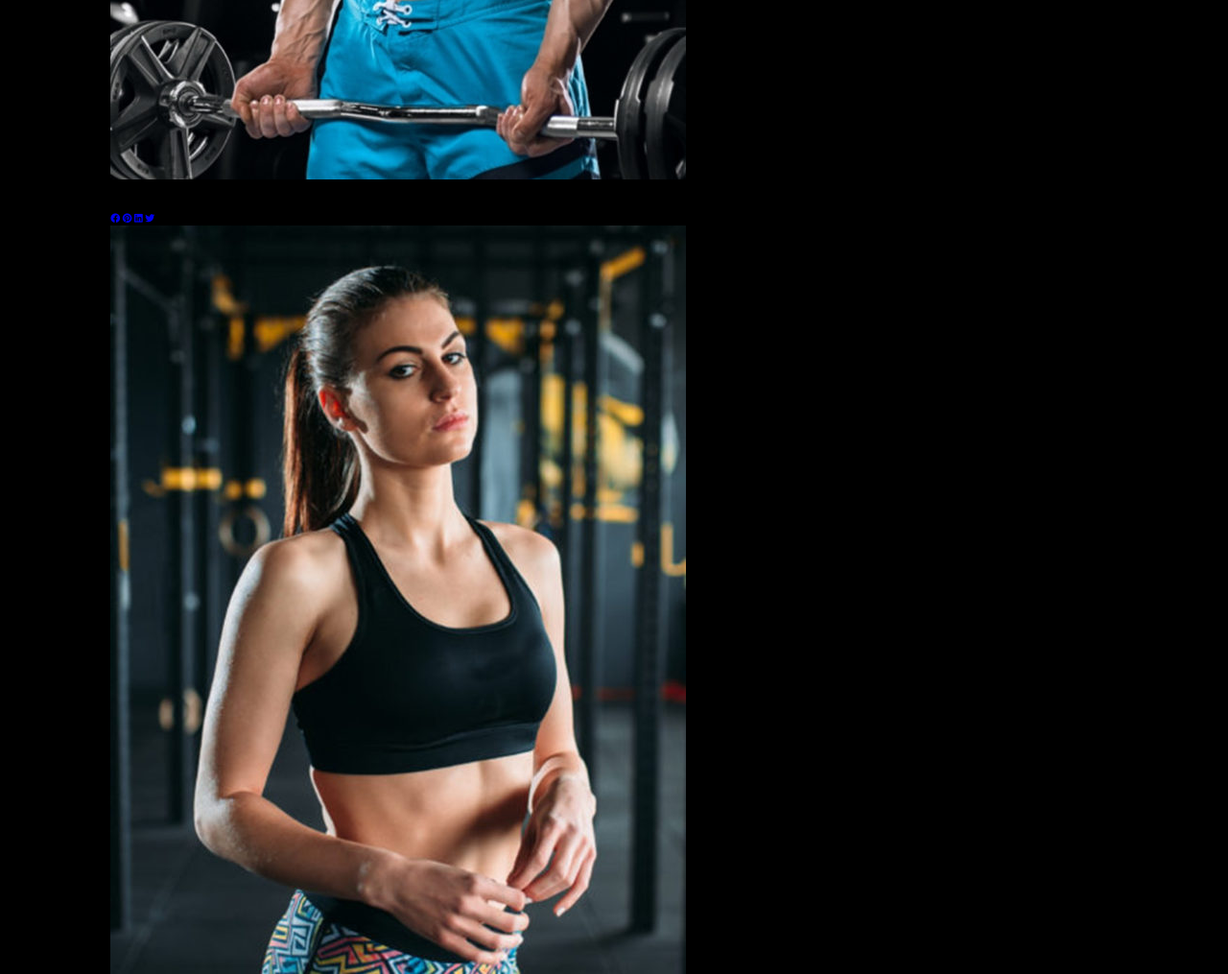
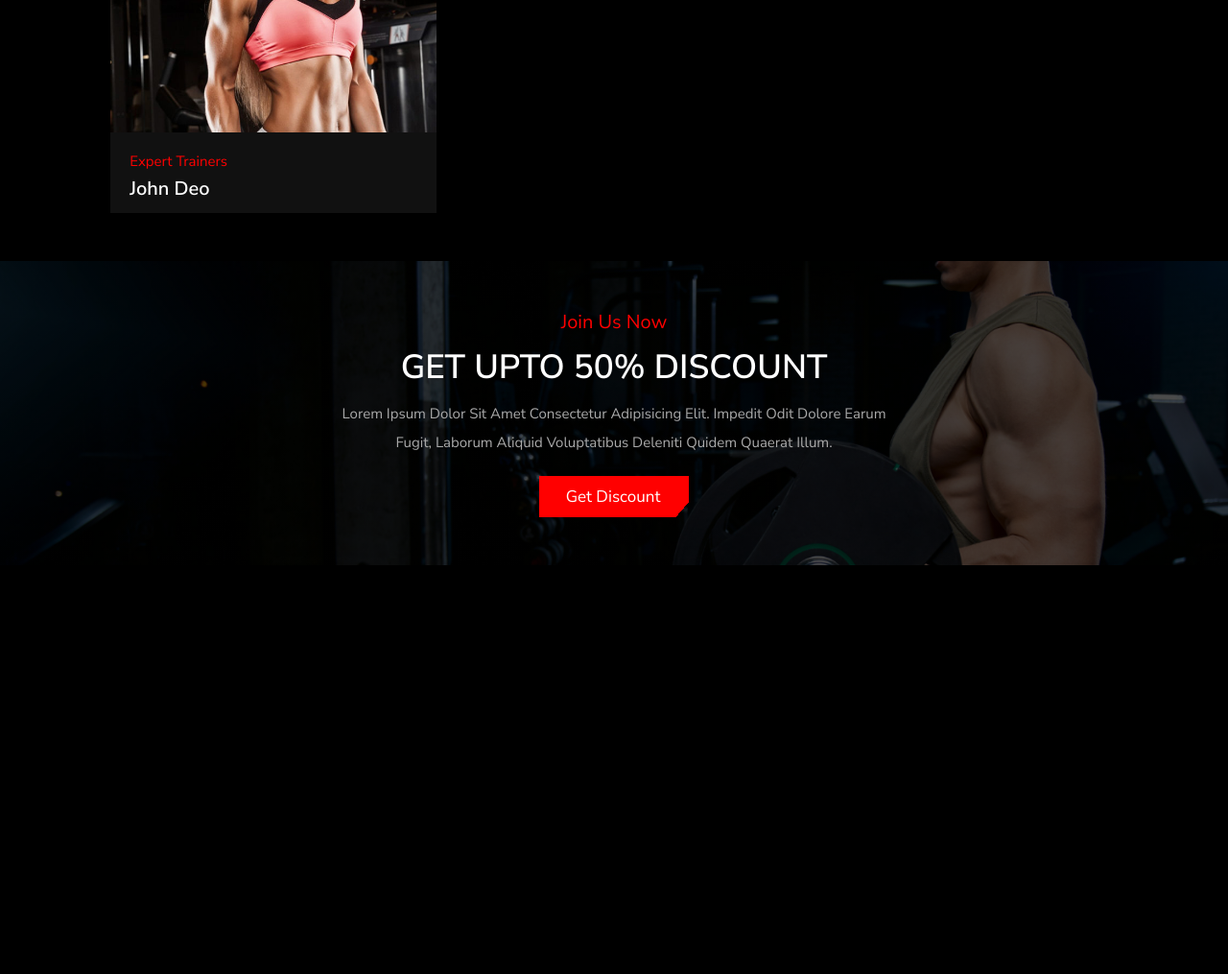
Before and after one commit to YannKamche/Fitness-Website, a plain HTML site: page index.html in a window 1280 px wide. Shown: the part 3440-4455 px from the top of the page at 96% size. After the commit the page ends 4157 px from the top, so only its background shows below. Drawn offline with nearby package versions, Linux system fonts and the light colour scheme.

Commit message:
finished syling the trainers and banner sections

```diff
--- a/css/styles.scss
+++ b/css/styles.scss
@@ -55,7 +55,7 @@ section {
     padding: 5rem 9%;
 }
 
-/** feature title style **/
+/** All sections title style **/
 .heading {
     text-align: center;
     margin-bottom: 3rem;
@@ -144,6 +144,7 @@ section {
 
 }
 
+//home section styles
 .home {
     padding: 0;
     margin-top: 6.5rem;
@@ -184,7 +185,7 @@ section {
         background: $red;
     }
 }
-/***About section****/
+// about section styles
 .about {
     display: flex;
     align-items: center;
@@ -264,7 +265,7 @@ section {
     }
 }
 
-/** Feature section style***/
+// feature section styles
 .features .box-container {
     @include grid(32rem);
     gap: 0;
@@ -318,7 +319,7 @@ section {
     }
 
 }
-
+// pricing sections styles
 .pricing {
     @include grid(32rem);
 
@@ -394,9 +395,93 @@ section {
     }
 }
 
+// trainers section styles
+.trainers .box-container {
+    @include grid(29rem);
 
+    .box {
+        height: 40rem;
+        background-color: red;
+        overflow: hidden;
+        position: relative;
 
+        &:hover .content {
+            transform: translateY(0);
+        }
 
+        img {
+            width: 100%;
+            height: 100%;
+            object-fit: cover;
+        }
+
+        .content {
+            background: $light-bg;
+            padding: 2rem;
+            position: absolute;
+            left: 0;
+            right: 0;
+            bottom: 0;
+            transform: translateY(6.5rem);
+
+            span {
+                font-size: 1.5rem;
+                color: $red;
+            }
+
+            h3 {
+                font-size: 2rem;
+                color: $white;
+                padding-top: .5rem;
+            }
+
+            .share {
+                padding-top: 2rem;
+                margin-top: 1.5rem;
+                border-top: .1rem solid $light-white;
+                a {
+                    font-size: 2rem;
+                    color: $white;
+                    margin-right: 1.5rem;
+
+                    &:hover {
+                        color: $red;
+                    }
+                }
+            }
+        }
+
+    }
+}
+
+//banner section styles
+.banner {
+    background: linear-gradient(rgba(0,0,0,0.7),rgba(0,0,0,0.7)), url(../images/banner-bg.jpg) no-repeat;
+    background-size: cover;
+    background-attachment: fixed;
+    text-align: center;
+
+    span {
+        font-size: 2rem;
+        color: $red;
+    }
+
+    h3 {
+        color: $white;
+        padding-top: 1rem;
+        text-transform: uppercase;
+        font-size: 3.5rem;
+    }
+
+    p {
+        font-size: 1.5rem;
+        color: $light-white;
+        max-width: 60rem;
+        margin: 1rem auto;
+        line-height: 2;
+
+    }
+}
 
 
 
```
Also changed, not shown: css/styles.css, 1 other file.
